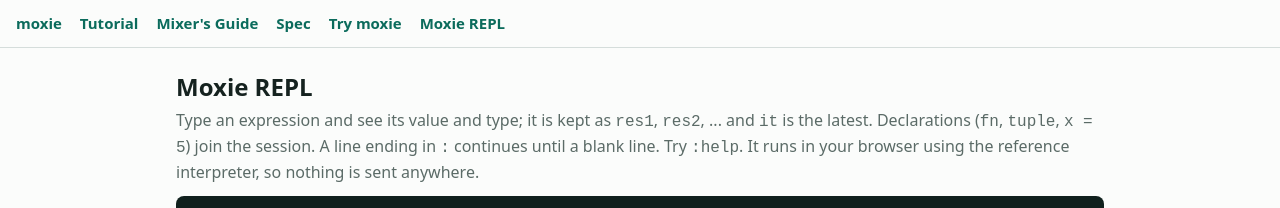
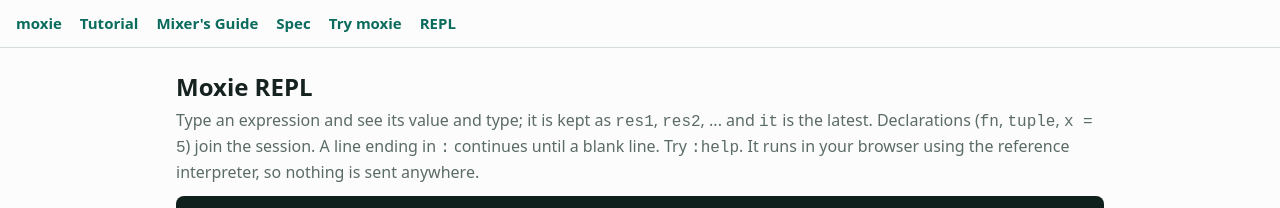
Before and after one commit to slconverse1/moxie, a Jekyll site: the page docs/repl.html, which Jekyll copies as it is, in a window 1280 px wide. Shown: the top 208 px of the page. Built offline with Jekyll 4.4.1, drawn with Linux system fonts in a browser that asks for light colours.

Commit message:
Site nav: tab label REPL
Co-Authored-By: Claude Sonnet 5.5 <noreply@anthropic.com>
Claude-Session: https://claude.ai/code/session_01XCzUchPRZuBnrDtgjNTTye

```diff
--- a/docs/_layouts/default.html
+++ b/docs/_layouts/default.html
@@ -32,7 +32,7 @@ th,td{border:1px solid var(--line);padding:6px 10px;text-align:left;vertical-ali
   <a href="{{ '/spec.html' | relative_url }}">Spec</a>
   <a href="{{ '/style.html' | relative_url }}">Style</a>
   <a href="{{ '/try.html' | relative_url }}">Try moxie</a>
-  <a href="{{ '/repl.html' | relative_url }}">Moxie REPL</a>
+  <a href="{{ '/repl.html' | relative_url }}">REPL</a>
   <a href="{{ '/gc/' | relative_url }}">moxie/gc</a>
   <a href="https://github.com/slconverse1/moxie">Source</a>
 </nav>
--- a/docs/repl.html
+++ b/docs/repl.html
@@ -27,7 +27,7 @@ pre .err{color:var(--err)}
 </style>
 </head>
 <body>
-<nav><a href="./">moxie</a><a href="tutorial.html">Tutorial</a><a href="guide.html">Mixer's Guide</a><a href="spec.html">Spec</a><a href="try.html">Try moxie</a><a href="repl.html">Moxie REPL</a></nav>
+<nav><a href="./">moxie</a><a href="tutorial.html">Tutorial</a><a href="guide.html">Mixer's Guide</a><a href="spec.html">Spec</a><a href="try.html">Try moxie</a><a href="repl.html">REPL</a></nav>
 <main>
 <h1>Moxie REPL</h1>
 <p class="lead">Type an expression and see its value and type; it is kept as <code>res1</code>, <code>res2</code>, ... and <code>it</code> is the latest. Declarations (<code>fn</code>, <code>tuple</code>, <code>x = 5</code>) join the session. A line ending in <code>:</code> continues until a blank line. Try <code>:help</code>. It runs in your browser using the reference interpreter, so nothing is sent anywhere.</p>
--- a/docs/try.html
+++ b/docs/try.html
@@ -26,7 +26,7 @@ pre .err{color:var(--err)}
 </style>
 </head>
 <body>
-<nav><a href="./">moxie</a><a href="tutorial.html">Tutorial</a><a href="guide.html">Mixer's Guide</a><a href="spec.html">Spec</a><a href="repl.html">Moxie REPL</a></nav>
+<nav><a href="./">moxie</a><a href="tutorial.html">Tutorial</a><a href="guide.html">Mixer's Guide</a><a href="spec.html">Spec</a><a href="repl.html">REPL</a></nav>
 <main>
 <h1>Try moxie</h1>
 <p class="lead">Pick a sample or write your own, then run it. Tick "moxie/gc rules" to run it under the garbage-collected language (collections grow as needed). The program runs in your browser using the reference interpreter, so nothing is sent anywhere. A program is one file, and its top level is <code>main</code>. The page is a sandbox: there is no network and no native libraries, <code>signals</code> is not available, and files live in memory only. A program that needs one of those is refused when it is checked, with a message that says so. Run <code>moxie --platform=browser check FILE</code> to see the same answer on your own computer.</p>
```
